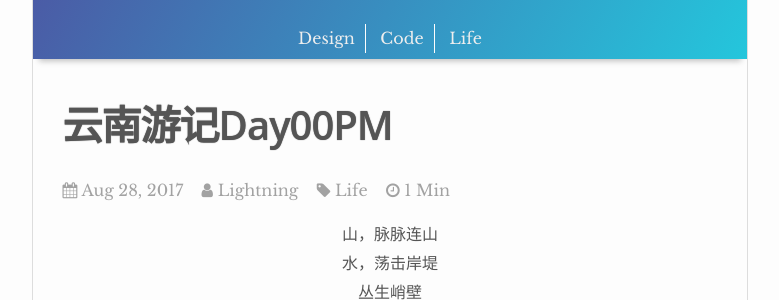
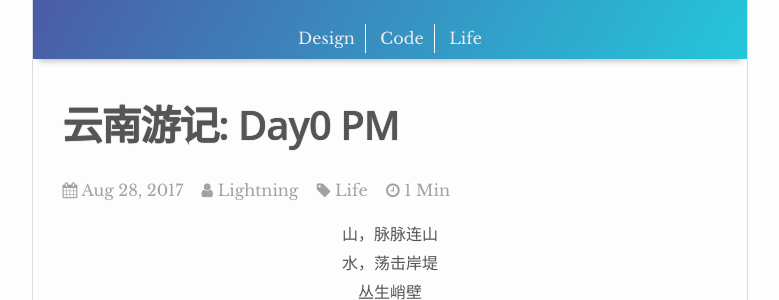
Before and after one commit to lightninggg/blog, a Jekyll site: the page built from _posts/2017-08-28-云南游记Day00PM.html, in a window 1280 px wide. Shown: the part 250-550 px from the top of the page, without its empty margins (250-1029 px from the left). Built offline with Jekyll 4.4.1, drawn with Linux system fonts in a browser that asks for light colours; nearby versions of some CDN libraries; comment, search, counter and statistics services are not loaded.

Commit message:
change a bit

```diff
--- a/_posts/2017-08-28-云南游记Day00PM.html
+++ b/_posts/2017-08-28-云南游记Day00PM.html
@@ -1,17 +1,17 @@
 ---
 layout: post
-title: "云南游记Day00PM"
+title: "云南游记: Day0 PM"
 categories: life
 description: Travel
 author: lightning
 ---
 <style type="text/css">
-		video{
+		/*video{
 			object-fit: fill;
 			width:420px;
 			height: 400px;
 			margin: auto;
-		}
+		}*/
 </style>
 	<p align="center">
 		山，脉脉连山<br>
@@ -28,5 +28,5 @@ author: lightning
 		随铁轨的节奏渐入梦乡<br>
 	</p>
 	<center>
-		<video src = "F:\照片\云南旅游\Day00pm\山水.mp4" loop autoplay preload muted>您的浏览器不支持</video>
+		<video src = "F:\照片\云南旅游\Day00pm\山水.mp4" loop autoplay preload muted height="200px">您的浏览器不支持</video>
 	</center>
```
